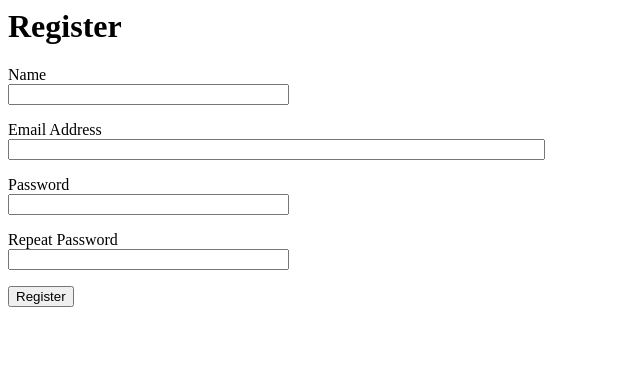
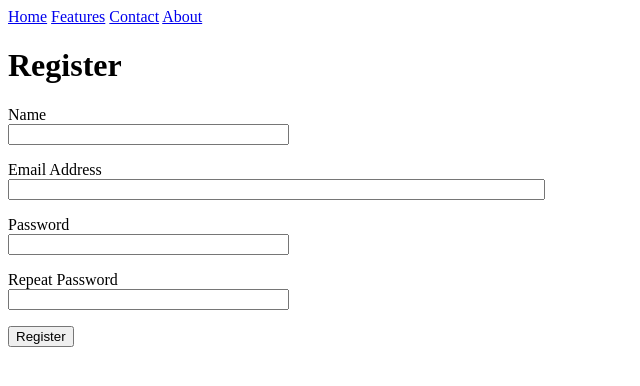
Before and after one commit to A-m-el/login-profile, a Flask app: page / in a window 1280 px wide. Shown: the top 386 px of the page, without its empty margins (0-640 px from the left). Run offline with Flask 3, Linux system fonts and the light colour scheme.

Commit message:
feat: create the base.html template

```diff
--- a/app/routes.py
+++ b/app/routes.py
@@ -1,21 +1,20 @@
-from flask import flash, redirect, render_template, request, url_for
+from flask import flash, redirect, render_template, url_for
 from app import app, db
 from app.forms import RegisterForm
 from app.models import User
 
-@app.route('/' , methods=['GET', 'POST'])
+@app.route('/' )#, methods=['GET', 'POST']
 @app.route('/register', methods=['GET','POST'])
 def register():
     form = RegisterForm()
 
     # This checks if the form submission is valid and method is POST
-    if form.validate_on_submit():
-        print("Form is valid")
+    if form.validate_on_submit(): # i need to know what is this
         user = User(name=form.name.data, email=form.email.data)
-        user.set_password(form.password.data)  # Ensure `set_password` is implemented correctly
+        user.set_password(form.password.data)
         db.session.add(user)
         db.session.commit()
 
-        flash('Congratulations, you are now a registered user!')
+        flash('Congratulations, you are now a registered user!') # this is  not working
         return redirect(url_for('register'))
     return render_template('register.html', title='Register', form=form)
--- /dev/null
+++ b/app/templates/base.html
@@ -0,0 +1,15 @@
+<html>
+    <head>
+
+    </head>
+    <body>
+        <div class="topnav">
+            <a class="active" href="#home">Home</a>
+            <a href="#features">Features</a>
+            <a href="#contact">Contact</a>
+            <a href="#about">About</a>
+          </div>
+        {% block content %}
+        {% endblock %}
+    </body>
+</html>
--- a/app/templates/register.html
+++ b/app/templates/register.html
@@ -1,9 +1,10 @@
+{% extends "base.html" %}
+
 
 {% block content %}
 <h1>Register</h1>
 <form action="{{ url_for('register') }}" method="post">
     {{ form.csrf_token }}
-<!-- {{ form.hidden_tag() }} -->
     <p>
         {{ form.name.label }}<br>
         {{ form.name(size=32) }}<br>
@@ -35,43 +36,3 @@
     <p>{{ form.register() }}</p>
 </form>
 {% endblock %}
-
-
-
-<!-- <!DOCTYPE html>
-<html lang="en">
-<head>
-    <meta charset="UTF-8">
-    <meta name="viewport" content="width=device-width, initial-scale=1.0">
-    <title>Register</title>
-</head>
-<body>
-
-
-
-
-    <!-- <h1>Register</h1>
-
-    <!-- This form will POST the data to the server when submitted -->
-    <!-- <form method="post" >
-
-        <!-- Name Field -->
-        <!-- <label for="name">{{ form.name.label }}</label> <br>
-        {{ form.name(size=32) }} <br> -->
-
-        <!-- Email Field -->
-        <!-- <label for="email">{{ form.email.label }}</label> <br>
-        {{ form.email(size=32) }} <br> -->
-
-        <!-- Password Field -->
-        <!-- <label for="password">{{ form.password.label }}</label> <br>
-        {{ form.password(size=32) }} <br> -->
-
-        <!-- <label for="email">{{ form.email.label}}</label> -->
-        <!-- <label for="password">{{ form.password.label }}</label> <br>
-        {{ form.password(size=32) }} <br> -->
-        <!-- Submit Button -->
-        <!-- {{ form.register() }} <!-- This is the submit button from forms.py
-    </form
-</body>
-</html> -->
```
Also changed, not shown: config.py (+0 -10 lines), app.db. Lines whose indentation alone changed are shown as unchanged.
